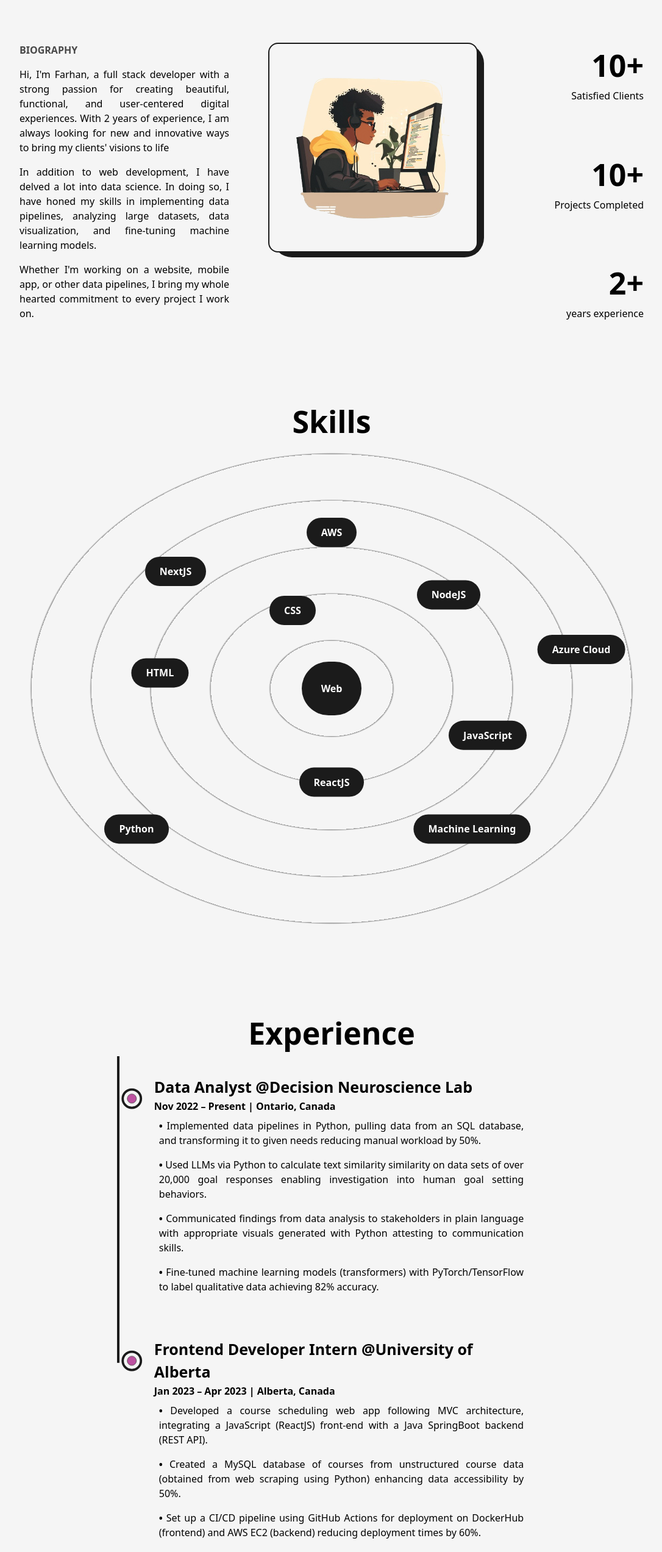
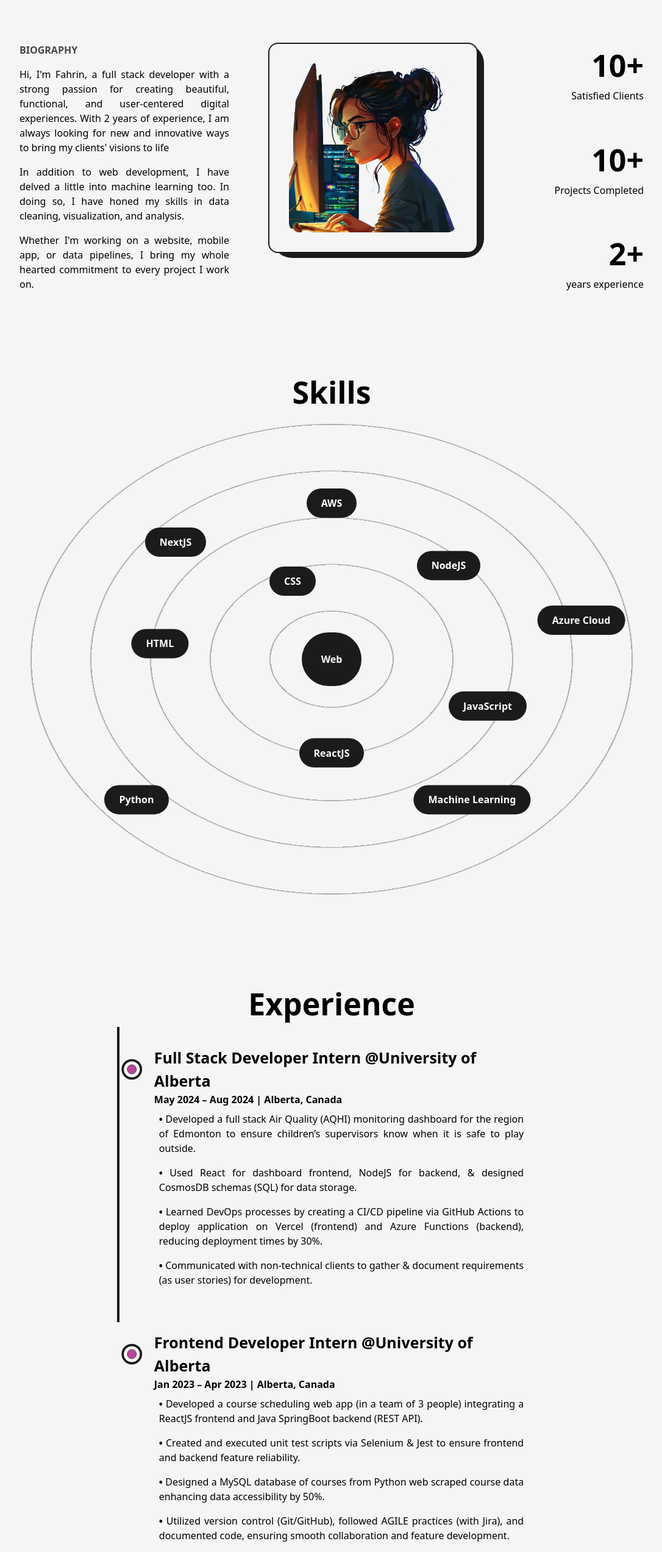
Before and after one commit to Farhan-Faisal/dev-portfolio, a Next.js app: page /About in a window 1280 px wide. Shown: the part 236-2781 px from the top of the page at 61% size, without its empty margins (96-1182 px from the left). Built offline with nearby package versions, Linux system fonts and the light colour scheme.

Commit message:
bushra changes

```diff
--- a/src/components/Education.js
+++ b/src/components/Education.js
@@ -40,19 +40,13 @@ const Education = () => {
     <div className='mt-32'>
         <h2 className='w-full text-center' style={{fontSize: '50px', fontWeight: 'bold'}}>Education</h2>
         <div ref={ref} className='w-[75%] mx-auto relative'>
-            <motion.div style={{scaleY: scrollYProgress}} className='absolute left-8 top-0 w-[4px] h-full bg-dark origin-top'/>
+            <motion.div style={{scaleY: scrollYProgress }} className='absolute left-8 top-[40px] w-[4px] h-full bg-dark origin-top'/>
 
             <ul className='w-full flex flex-col items-start justify-between ml-4'>
                 <EduDetails
-                    type="HBSc in Computer Science & Neuroscience"
-                    time="2020-2024" place="University of Toronto"
-                    info="cGPA: 3.94; Relevant courses included Data Structures and Algorithms, Computer Systems Engineering, and Artificial Intelligence."
-                />
-
-                <EduDetails
-                    type="Masters in Data Science"
-                    time="2024-2025" place="University of British Columbia"
-                    info="cGPA: N/A"
+                    type="BSc in Computer Engineering"
+                    time="2020-2025" place="University of Alberta"
+                    info="cGPA: 3.0; Relevant courses included Data Structures and Algorithms, Computer Systems Engineering, and Artificial Intelligence."
                 />
 
             </ul>
--- a/src/components/Experience.js
+++ b/src/components/Experience.js
@@ -39,35 +39,36 @@ const Experience = () => {
     <div className='mt-32'>
         <h2 className='w-full text-center' style={{fontSize: '50px', fontWeight: 'bold'}}>Experience</h2>
         <div ref={ref} className='w-[75%] mx-auto relative'>
-            <motion.div style={{scaleY: scrollYProgress}} className='absolute left-8 top-0 w-[4px] h-full bg-dark origin-top'/>
+            <motion.div style={{scaleY: scrollYProgress }} className='absolute left-8 top-0 w-[4px] h-full bg-dark origin-top'/>
 
             <ul className='w-full flex flex-col items-start justify-between ml-4'>
                 <Details
-                    position="Data Analyst" company="Decision Neuroscience Lab"
-                    time="Nov 2022 – Present" address="Ontario, Canada"
-                    work="Implemented data pipelines in Python, pulling data from an SQL database, and transforming it to given needs reducing manual workload by 50%.
-                        •	Used LLMs via Python to calculate text similarity similarity on data sets of over 20,000 goal responses enabling investigation into human goal setting behaviors.
-                        •	Communicated findings from data analysis to stakeholders in plain language with appropriate visuals generated with Python attesting to communication skills.
-                        •	Fine-tuned machine learning models (transformers) with PyTorch/TensorFlow to label qualitative data achieving 82% accuracy.
+                    position="Full Stack Developer Intern" company="University of Alberta"
+                    time="May 2024 – Aug 2024" address="Alberta, Canada"
+                    work="Developed a full stack Air Quality (AQHI) monitoring dashboard for the region of Edmonton to ensure children’s supervisors know when it is safe to play outside.
+                            • Used React for dashboard frontend, NodeJS for backend, & designed CosmosDB schemas (SQL) for data storage.
+                            • Learned DevOps processes by creating a CI/CD pipeline via GitHub Actions to deploy application on Vercel (frontend) and Azure Functions (backend), reducing deployment times by 30%.
+                            • Communicated with non-technical clients to gather & document requirements (as user stories) for development.
+
                         "
                 />
 
                 <Details
                     position="Frontend Developer Intern" company="University of Alberta"
                     time="Jan 2023 – Apr 2023" address="Alberta, Canada"
-                    work="Developed a course scheduling web app following MVC architecture, integrating a JavaScript (ReactJS) front-end with a Java SpringBoot backend (REST API).
-                        •	Created a MySQL database of courses from unstructured course data (obtained from web scraping using Python) enhancing data accessibility by 50%.
-                        •	Set up a CI/CD pipeline using GitHub Actions for deployment on DockerHub (frontend) and AWS EC2 (backend) reducing deployment times by 60%.
-                        •	Utilized version control (Git/GitHub) and followed Agile methodologies including the code review process ensuring smooth collaboration and feature development.
+                    work="Developed a course scheduling web app (in a team of 3 people) integrating a ReactJS frontend and Java SpringBoot backend (REST API).
+                            • Created and executed unit test scripts via Selenium & Jest to ensure frontend and backend feature reliability.
+                            • Designed a MySQL database of courses from Python web scraped course data enhancing data accessibility by 50%.
+                            • Utilized version control (Git/GitHub), followed AGILE practices (with Jira), and documented code, ensuring smooth collaboration and feature development.
+
                         "
                 />
 
                 <Details
-                    position="Coop – Research Assistant" company="Baycrest Hospital"
-                    time="Aug 2022 – Dec 2022" address="Toronto, ON, Canada"
-                    work="Designed web based interactive study paradigms using JavaScript.
-                        •	Managed a MySQL data base to efficiently store and retrieve healthcare data.
-                        •	Created Linux tcsh/bash & C++ scripts for neuroimaging data processing
+                    position="Coop- Systems Analyst" company="Fairmont Banff Springs"
+                    time="May 2023 – Aug 2023" address="Alberta, Canada"
+                    work="Created Linux Shell scripts to automate MySQL database updates reducing manual workload by 50%.
+                            • Troubleshoot IT tickets skills related to numerous hardware/firmware problems (desktop setups, Hubs, and switches) within a 24-hour turnaround time.
                         "
                 />
 
--- a/src/components/HireMe.js
+++ b/src/components/HireMe.js
@@ -7,7 +7,7 @@ const HireMe = () => {
         <div className='fixed left-4 bottom-4 flex items-center justify-center overflow-hidden'>
             <div className='w-48 h-auto flexitems-center justify-center relative'>
                 <CircularText className={"fill-dark animate-spin-slow"}/>
-                <Link href='mailto:developer.dmitri@gmail.com'
+                <Link href='mailto:bushra1@ualberta.ca'
                     className='flex items-center justify-center absolute
                     left-1/2 top-1/2 -translate-x-1/2 -translate-y-1/2
                     bg-dark border-solid border-dark w-20 h-20 rounded-full'
--- a/src/components/Logo.js
+++ b/src/components/Logo.js
@@ -17,7 +17,7 @@ const Logo = () => {
                     transition:{duration:1, repeat: Infinity}
                 }}
             >
-                FF
+                FB
             </MotionLink>
         </div>
     )
--- a/src/components/NavBar.js
+++ b/src/components/NavBar.js
@@ -38,11 +38,11 @@ const NavBar = () => {
                     <InstaIcon />
                 </motion.a> */}
 
-                <motion.a className='w-6 mx-3' href="https://www.linkedin.com/in/farhanbinfaisal" target={"_blank"} whileHover={{ y:-2 }} whileTap={{ scale:0.9 }}>
+                <motion.a className='w-6 mx-3' href="https://www.linkedin.com/in/fahrin" target={"_blank"} whileHover={{ y:-2 }} whileTap={{ scale:0.9 }}>
                     <LinkedinIcon />
                 </motion.a>
 
-                <motion.a className='w-6 ml-3' href="https://github.com/Farhan-Faisal" target={"_blank"} whileHover={{ y:-2 }} whileTap={{ scale:0.9 }}>
+                <motion.a className='w-6 ml-3' href="https://github.com/Fahrin0802" target={"_blank"} whileHover={{ y:-2 }} whileTap={{ scale:0.9 }}>
                     <GithubIcon />
                 </motion.a>
             </nav>
--- a/src/pages/About.js
+++ b/src/pages/About.js
@@ -3,6 +3,7 @@ import { AnimatedText } from '@/components/AnimatedText'
 import { Layout } from '@/components/Layout'
 import React, { useEffect, useRef } from 'react'
 import profilePic from '../../public/images/profile/comic-pic.png'
+import bushraPic from "../../public/images/profile/bushra_profile_pic.png"
 import Image from 'next/image'
 import { useInView, useMotionValue, useSpring } from 'framer-motion'
 import Skills from '../components/Skills'
@@ -37,7 +38,7 @@ const About = () => {
   return (
     <>
         <Head>
-            <title> Farhan | About Page </title>
+            <title> Bushra | About Page </title>
             <meta name='description' description='any'></meta>
         </Head>
         <main className='flex w-full flex-col items-center justify-center self-center'>
@@ -49,22 +50,22 @@ const About = () => {
                         <h2 className='mb-4' style={{fontWeight: 'bold', opacity:'70%'}}>BIOGRAPHY</h2>
 
                         <p  style={{font: 'medium', textAlign: 'justify' }}>
-                            Hi, I&apos;m Farhan, a full stack developer with a strong passion for creating beautiful, functional, and user-centered digital experiences. With 2 years of experience,  I am always looking for new and innovative ways to bring my clients&apos; visions to life
+                            Hi, I&apos;m Fahrin, a full stack developer with a strong passion for creating beautiful, functional, and user-centered digital experiences. With 2 years of experience,  I am always looking for new and innovative ways to bring my clients&apos; visions to life
                         </p>
 
                         <p className='my-4' style={{font: 'medium', textAlign: 'justify' }}>
-                            In addition to web development, I have delved a lot into data science. In doing so, I have honed my skills in implementing data pipelines, analyzing large datasets, data visualization, and fine-tuning machine learning models.
+                            In addition to web development, I have delved a little into machine learning too. In doing so, I have honed my skills in data cleaning, visualization, and analysis.
 
                         </p>
 
                         <p className='' style={{font: 'medium', textAlign: 'justify' }}>
-                            Whether I&apos;m working on a website, mobile app, or other data pipelines, I bring my whole hearted commitment to every project I work on.
+                            Whether I&apos;m working on a website, mobile app, or data pipelines, I bring my whole hearted commitment to every project I work on.
                         </p>
                     </div>
 
                     <div className='col-span-3 relative h-max rounded-2xl border-2 border-solid border-dark p-8 bg-light'>
                         <div className='absolute top-0 -right-3 z-[-10] w-[102%] h-[103%] rounded-[2rem] bg-dark'/>
-                        <Image src={profilePic} alt={"_blank"} className= 'w-full h-auto rounded-2xl'/>
+                        <Image src={bushraPic} alt={"_blank"} className= 'w-full h-auto rounded-2xl'/>
                     </div>
 
                     <div className='col-span-2 flex flex-col justify-between'>
--- a/src/pages/Projects.js
+++ b/src/pages/Projects.js
@@ -97,7 +97,7 @@ const Projects = () => {
   return (
     <>
         <Head>
-            <title> Farhan | Projects Page </title>
+            <title> Bushra | Projects Page </title>
             <meta name='description' description='project list full stack developer'></meta>
         </Head>
         <main className='mb-16 flex w-full flex-col items-center justify-center self-center'>
--- a/src/pages/index.js
+++ b/src/pages/index.js
@@ -2,6 +2,7 @@ import Head from 'next/head'
 import {Layout} from '@/components/Layout'
 import Image from 'next/image'
 import profilePic from "../../public/images/profile/comic-pic.png"
+import bushraPic from "../../public/images/profile/bushra_profile_pic.png"
 import lightBulb from "../../public/images/svgs/miscellaneous_icons_1.svg"
 import {AnimatedText} from '@/components/AnimatedText'
 import {motion} from "framer-motion"
@@ -13,30 +14,29 @@ export default function Home() {
   return (
     <>
       <Head>
-        <title>Farhan&apos;s Portfolio Homepage</title>
+        <title>Bushra&apos;s Portfolio Homepage</title>
         <meta name="description" content="Generated by create next app" />
       </Head>
       <main className='flex items-center text-dark w-full min-h-screen'>
         <Layout className='pt-0 mt-0'>
           <div className="flex items-center justify-between w-full">
             <div className='w-5/12'>
-              <Image  src={profilePic} alt={'_blank'} className='w-9/10 h-auto' />
+              <Image  src={bushraPic} alt={'_blank'} className='w-9/10 h-auto' />
             </div>
             <div className='w-7/12 h-full flex flex-col item-center self-center'>
               <AnimatedText text="Turning Vision Into Reality With Code And Design" fontSize='60px' textAlign='left'/>
 
               <p className='my-4 text-base font-medium items-start'>
                 <span style={{ display: 'block' }}>• As a full-stack developer, I am dedicated to turning ideas into innovative web applications. </span>
-                <span style={{ display: 'block' }}>• As a data analyst, I can also cater to your data insight needs. </span>
-                <span style={{ display: 'block' }}>• Explore my latest projects, showcasing my expertise in development and analysis. </span>
+                <span style={{ display: 'block' }}>• Explore my latest projects, showcasing my expertise in development and design. </span>
               </p>
 
               <div className='flex items-center self-start mt-2'>
-                <Link href="/dummy.pdf" download={true} target={"_blank"} className='flex items-start bg-dark p-2.5 px-6 rounded-lg text-lg hover:bg-light mx-2' style={{color: 'white'}}>
+                <Link href="https://drive.google.com/file/d/1qxWJe3ka4JT0KwCOm7Q-4Ej964pxcJNn/view?usp=sharing" download={true} target={"_blank"} className='flex items-start bg-dark p-2.5 px-6 rounded-lg text-lg hover:bg-light mx-2' style={{color: 'white'}}>
                   Resume &#x279A;
                 </Link>
 
-                <Link href="mailto:developer.dmitri@gmail.com" target={"_blank"} className='flex items-start bg-dark p-2.5 px-6 rounded-lg text-lg hover:bg-light mx-2' style={{color: 'white'}}>
+                <Link href="mailto:bushra1@ualberta.ca" target={"_blank"} className='flex items-start bg-dark p-2.5 px-6 rounded-lg text-lg hover:bg-light mx-2' style={{color: 'white'}}>
                   Contact
                 </Link>
               </div>
```
Also changed, not shown: public/images/profile/bushra_profile_pic.png (added).
